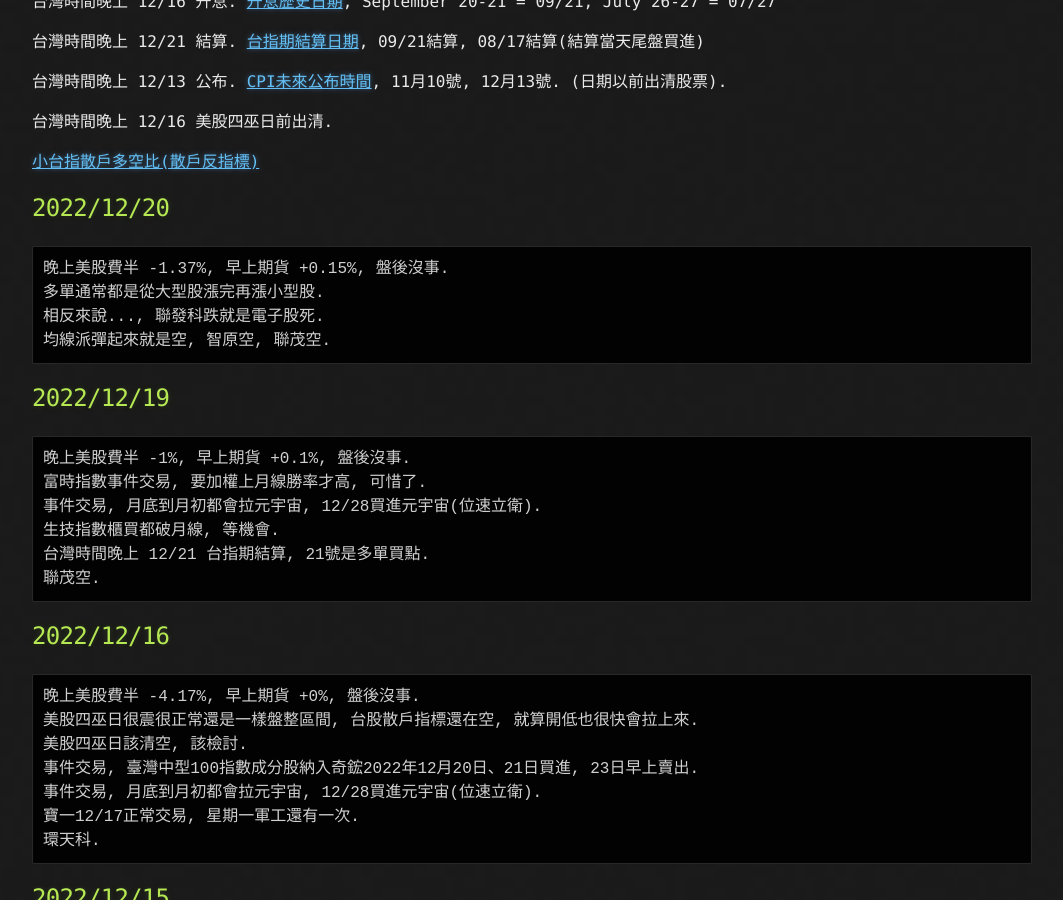
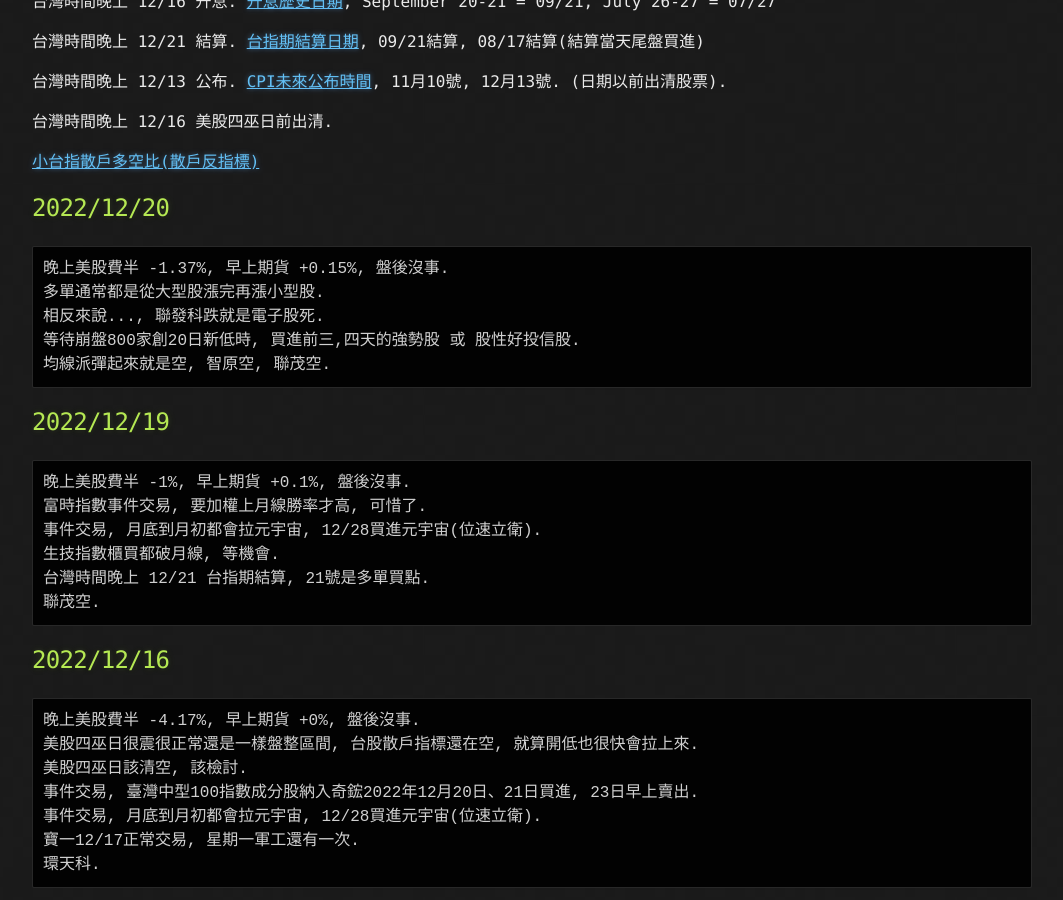
Before and after one commit to lepg5487/Stock_God, a Jekyll site: the page built from index.md, in a window 1280 px wide and 900 px high, scrolled down 348 px. Shown: the whole window, without its empty margins (108-1171 px from the left). Built offline with Jekyll 4.4.1, drawn with Linux system fonts in a browser that asks for light colours; our own code applies the rules of GitHub Pages for plain Markdown files.

Commit message:
Update index.md

````diff
--- a/index.md
+++ b/index.md
@@ -21,6 +21,7 @@ layout: testlayouts
 晚上美股費半 -1.37%, 早上期貨 +0.15%, 盤後沒事.
 多單通常都是從大型股漲完再漲小型股.
 相反來說..., 聯發科跌就是電子股死.
+等待崩盤800家創20日新低時, 買進前三,四天的強勢股 或 股性好投信股.
 均線派彈起來就是空, 智原空, 聯茂空.
 ```
 
````
